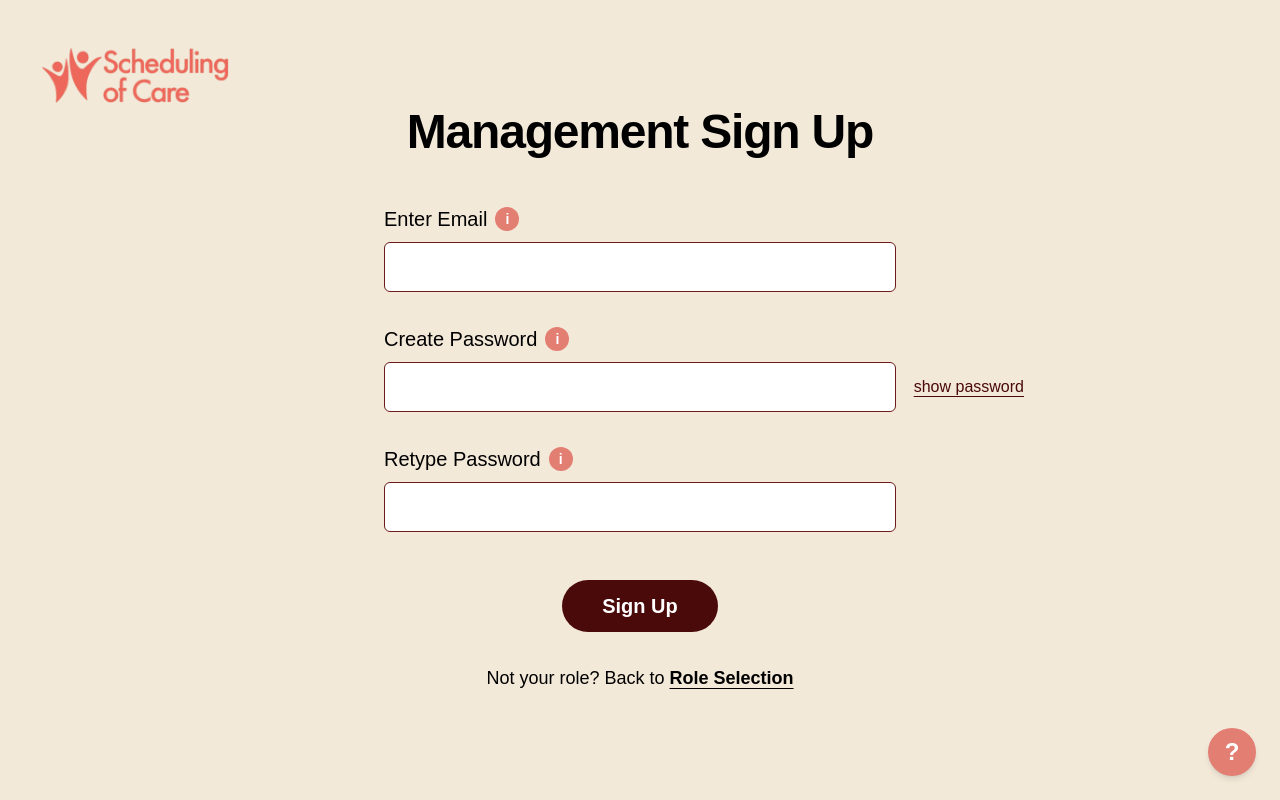
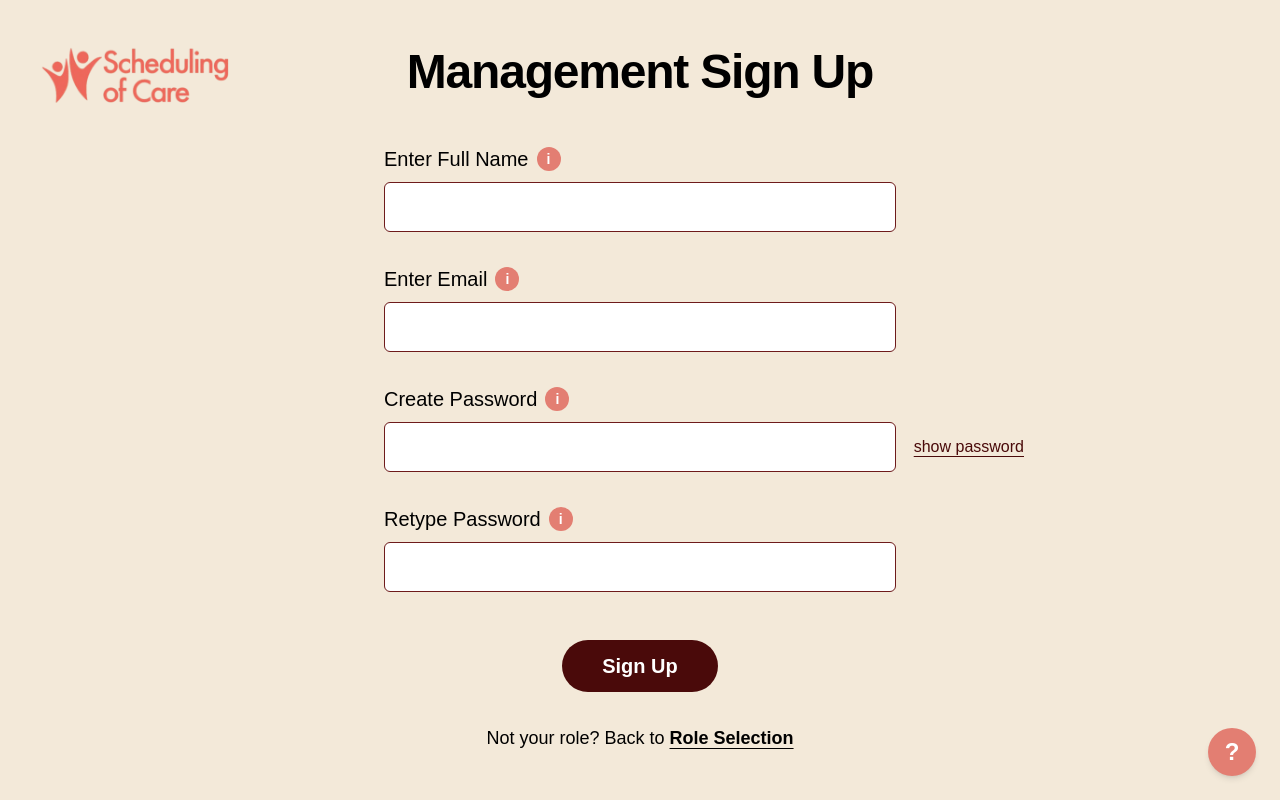
Before and after one commit to 404-Project-Not-Found/Scheduling-of-Care, a Next.js app: page /signup/management in a window 1280 px wide. Built offline with nearby package versions, Linux system fonts and the light colour scheme.

Commit message:
update signup page user name enter

```diff
--- a/src/app/signup/carer/page.tsx
+++ b/src/app/signup/carer/page.tsx
@@ -27,6 +27,26 @@ export default function CarerSignupPage() {
 
       {/* Vertical form layout */}
       <form className="w-full max-w-lg space-y-8 text-black">
+
+        {/* User Name */}
+        <div className="flex flex-col gap-2">
+            <label
+                htmlFor="userName"
+                className="text-[20px] font-medium flex items-center gap-2"
+            >
+                <span>Enter Full Name</span>
+                <span className="inline-flex h-6 w-6 items-center justify-center rounded-full bg-[#E37E72] text-white text-sm font-bold">
+                i
+                </span>
+            </label>
+            <input
+                id="userName"
+                type="text"
+                className="w-full rounded-md border border-[#6E1B1B] bg-white text-black px-4 py-2.5 text-lg outline-none focus:ring-2 focus:ring-[#4A0A0A]/30"
+                required
+            />
+        </div>
+
         {/* Email */}
         <div className="flex flex-col gap-2">
           <label
@@ -74,7 +94,6 @@ export default function CarerSignupPage() {
           </div>
         </div>
 
-
         {/* Confirm password */}
         <div className="flex flex-col gap-2">
           <label
@@ -107,7 +126,10 @@ export default function CarerSignupPage() {
         {/* Back to role selection link */}
         <p className="text-center text-lg mt-4">
           Not your role? Back to{" "}
-          <Link href="/signup" className="underline underline-offset-4 hover:opacity-80 font-bold">
+          <Link
+            href="/signup"
+            className="underline underline-offset-4 hover:opacity-80 font-bold"
+          >
             Role Selection
           </Link>
         </p>
--- a/src/app/signup/family/page.tsx
+++ b/src/app/signup/family/page.tsx
@@ -27,19 +27,19 @@ export default function FamilySignupPage() {
 
       {/* Vertical form layout */}
       <form className="w-full max-w-lg space-y-8 text-black">
-        {/* Client Name */}
+        {/* Full Name */}
         <div className="flex flex-col gap-2">
             <label
-            htmlFor="clientName"
+                htmlFor="userName"
                 className="text-[20px] font-medium flex items-center gap-2"
             >
-            <span>Enter Client Name</span>
+                <span>Enter Full Name</span>
                 <span className="inline-flex h-6 w-6 items-center justify-center rounded-full bg-[#E37E72] text-white text-sm font-bold">
                 i
                 </span>
             </label>
             <input
-            id="clientName"
+                id="userName"
                 type="text"
                 className="w-full rounded-md border border-[#6E1B1B] bg-white text-black px-4 py-2.5 text-lg outline-none focus:ring-2 focus:ring-[#4A0A0A]/30"
                 required
--- a/src/app/signup/management/page.tsx
+++ b/src/app/signup/management/page.tsx
@@ -10,7 +10,7 @@ export default function ManagementSignupPage() {
   return (
     <div className="min-h-screen w-full bg-[#F3E9D9] flex flex-col items-center justify-center px-4">
       {/* Top-left logo */}
-      <div className="absolute left-8 top-8">
+      <div className="absolute left-8 top-8 z-10">
         <Image
           src="/logo-name.png"
           alt="Scheduling of Care"
@@ -27,6 +27,26 @@ export default function ManagementSignupPage() {
 
       {/* Vertical form layout */}
       <form className="w-full max-w-lg space-y-8 text-black">
+
+        {/* User Name */}
+        <div className="flex flex-col gap-2">
+          <label
+            htmlFor="userName"
+            className="text-[20px] font-medium flex items-center gap-2"
+          >
+            <span>Enter Full Name</span>
+            <span className="inline-flex h-6 w-6 items-center justify-center rounded-full bg-[#E37E72] text-white text-sm font-bold">
+              i
+            </span>
+          </label>
+          <input
+            id="userName"
+            type="text"
+            className="w-full rounded-md border border-[#6E1B1B] bg-white text-black px-4 py-2.5 text-lg outline-none focus:ring-2 focus:ring-[#4A0A0A]/30"
+            required
+          />
+        </div>
+
         {/* Email */}
         <div className="flex flex-col gap-2">
           <label
@@ -106,7 +126,10 @@ export default function ManagementSignupPage() {
         {/* Back to role selection link */}
         <p className="text-center text-lg mt-4">
           Not your role? Back to{" "}
-          <Link href="/signup" className="underline underline-offset-4 hover:opacity-80 font-bold">
+          <Link
+            href="/signup"
+            className="underline underline-offset-4 hover:opacity-80 font-bold"
+          >
             Role Selection
           </Link>
         </p>
```
Lines whose indentation alone changed are shown as unchanged.
